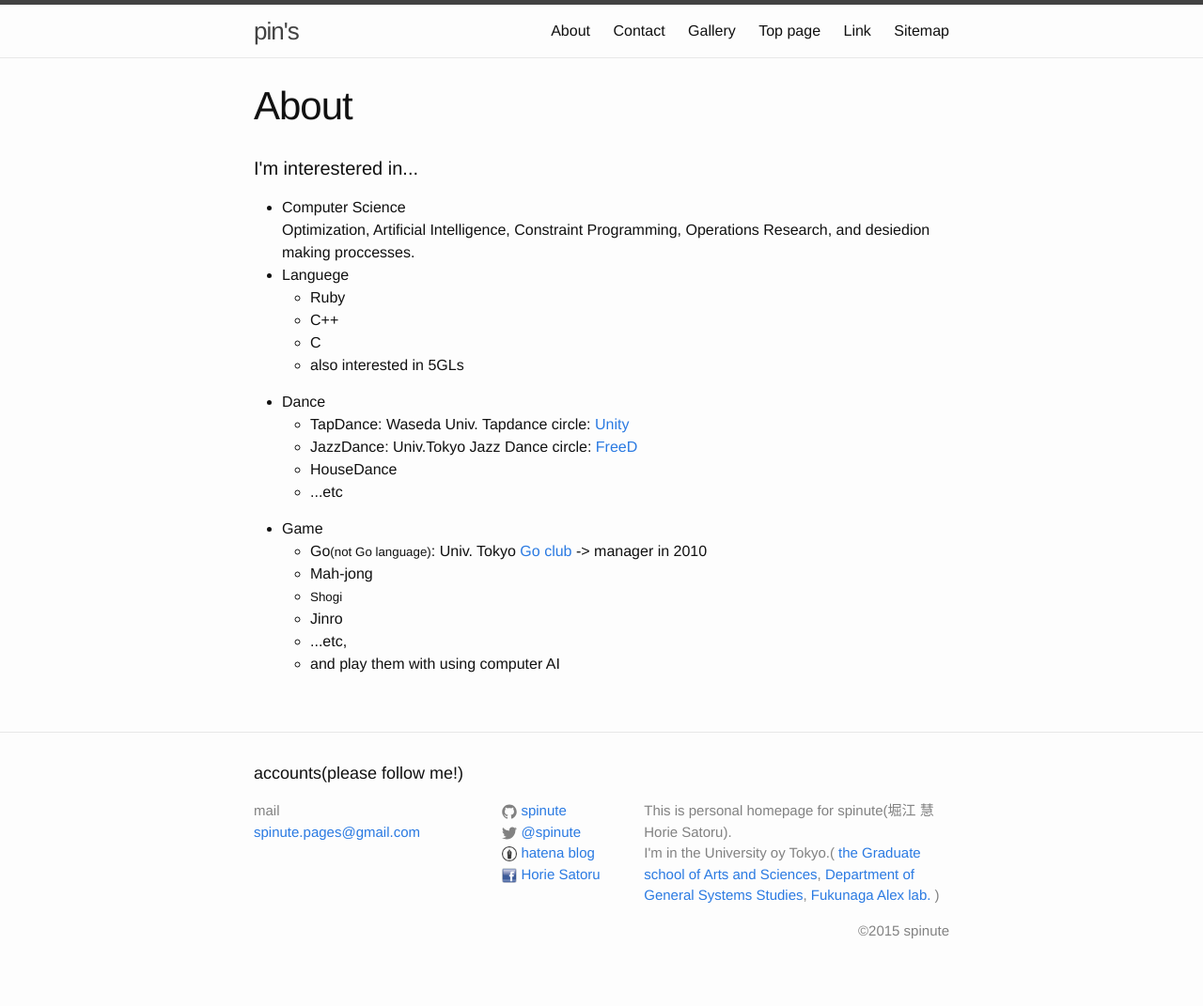
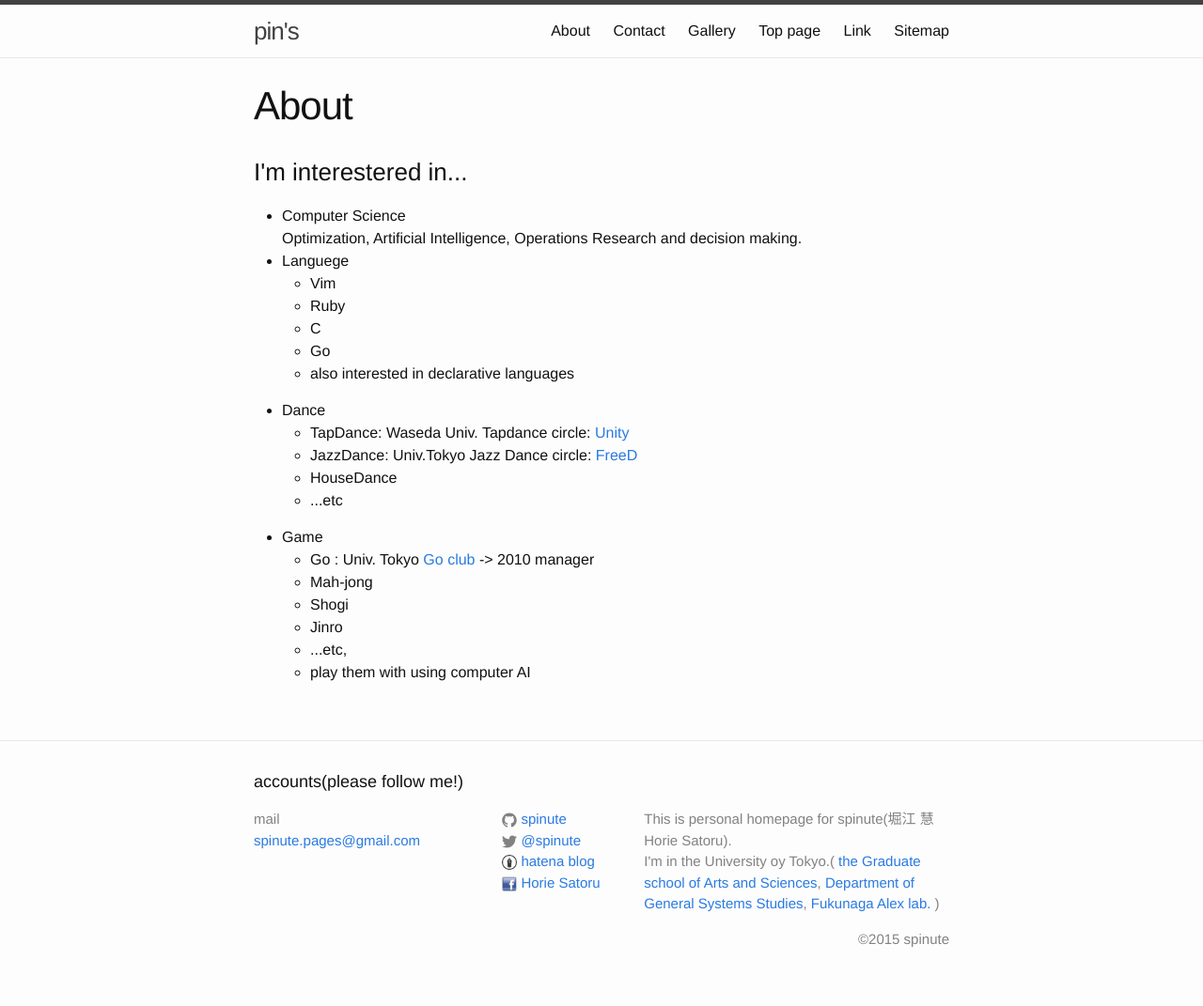
Before and after one commit to spinute/spinute.github.io, a Jekyll site: the page built from about.md, in a window 1280 px wide. Shown: the whole page at 94% size. Built offline with Jekyll 4.4.1, drawn with Linux system fonts in a browser that asks for light colours.

Commit message:
fix small bugs like typo

```diff
--- a/about.md
+++ b/about.md
@@ -5,17 +5,18 @@ permalink: /about/
 ---
 
 <div>
-	<h4>I'm interestered in...</h4>
+	<h3>I'm interestered in...</h3>
 	<ul class="interest">
 		<li>Computer Science</li>
-		<div id="CS">Optimization, Artificial Intelligence, Constraint Programming, Operations Research, and desiedion making proccesses.</div>
+		<div id="CS">Optimization, Artificial Intelligence, Operations Research and decision making.</div>
 
 		<li>Languege</li>
 		<ul class="programming">
+			<li>Vim</li>
 			<li>Ruby</li>
-			<li>C++</li>
 			<li>C</li>
-			<li>also interested in 5GLs</li>
+			<li>Go</li>
+			<li>also interested in declarative languages</li>
 		</ul>
 
 		<li>Dance</li>
@@ -28,12 +29,12 @@ permalink: /about/
 
 		<li>Game</li>
 		<ul>
-			<li>Go<small>(not Go language)</small>: Univ. Tokyo <a href="http://blog.livedoor.jp/tokyogoclub/">Go club</a> -> manager in 2010</li>
+			<li>Go : Univ. Tokyo <a href="http://blog.livedoor.jp/tokyogoclub/">Go club</a> -> 2010 manager</li>
 			<li>Mah-jong</li>
-            <li><small>Shogi</small></li>
+            <li>Shogi</li>
 			<li>Jinro</li>
 			<li>...etc,</li>
-			<li>and play them with using computer AI</li>
+			<li>play them with using computer AI</li>
 		</ul>
 	</ul>
 </div>
```
